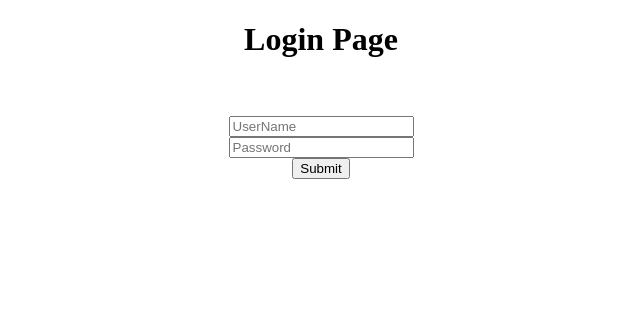
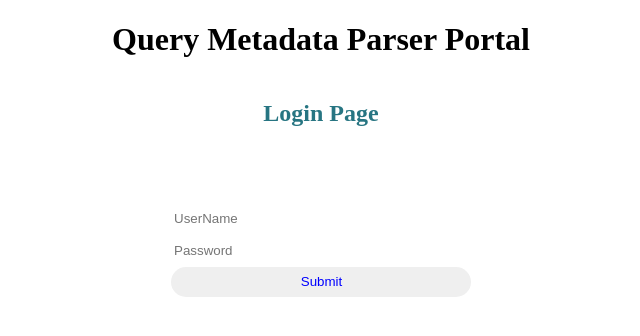
Before and after one commit to tariniteam/QueryMetaDataParser, a Flask app: page / in a window 1280 px wide. Shown: the top 336 px of the page, without its empty margins (319-959 px from the left). Run offline with Flask 2, Linux system fonts and the light colour scheme.

Commit message:
QMP Portal

```diff
--- /dev/null
+++ b/UploadedSQLScripts/SQL_Script_1.sql
@@ -0,0 +1 @@
+SELECT ColumnName1, ColumnName2 FROM reporting.TableName WHERE ColumnName = 'Title'
--- a/templates/index.html
+++ b/templates/index.html
@@ -2,18 +2,23 @@
 <html lang="en">
 <head>
     <meta charset="UTF-8">
-    <title>Login Page</title>
+    <title>QMP Dashboard</title>
+    <link rel="stylesheet" type="text/css" href="style.css" />
 </head>
 <body>
 <center>
 
-    <h1>Login Page</h1>
-    <form method="POST">
+    <h1>Query Metadata Parser Portal</h1>
+    <h2>Login Page</h2>
+
+    <div class="login">
+    <form method="POST" id="loginid">
      <br><br>
-      <input type="name" name="name_id" placeholder="UserName"><br>
-         <input type="password" name="password_id" placeholder="Password"><br>
-         <input type="submit" name="submit"><br>
+      <input type="name" name="name_id" id="namecss" placeholder="UserName"><br>
+         <input type="password" name="password_id" id="passwordcss" placeholder="Password"><br>
+         <input type="submit" name="submit" id="logincss"><br>
     </form>
+    </div>
 </center>
 </body>
 </html>
--- /dev/null
+++ b/templates/style.css
@@ -0,0 +1,57 @@
+<style type="text/css">
+body
+{
+    margin: 0;
+    padding: 0;
+    background-color:#6abadeba;
+    font-family: 'Arial';
+}
+.loginid{
+        width: 382px;
+        overflow: hidden;
+        margin: auto;
+        margin: 20 0 0 450px;
+        padding: 80px;
+        background: #23463f;
+        border-radius: 15px ;
+
+}
+h2{
+    text-align: center;
+    color: #277582;
+    padding: 20px;
+}
+#namecss{
+    width: 300px;
+    height: 30px;
+    border: none;
+    border-radius: 3px;
+    padding-left: 8px;
+}
+#passwordcss{
+    width: 300px;
+    height: 30px;
+    border: none;
+    border-radius: 3px;
+    padding-left: 8px;
+
+}
+#logincss{
+    width: 300px;
+    height: 30px;
+    border: none;
+    border-radius: 17px;
+    padding-left: 7px;
+    color: blue;
+
+
+}
+span{
+    color: white;
+    font-size: 17px;
+}
+a{
+    float: right;
+    background-color: grey;
+}
+</style>
--- a/templates/successful_file_upload.html
+++ b/templates/successful_file_upload.html
@@ -11,4 +11,5 @@
         </form>
 
     </body>
+
 </html>
```
